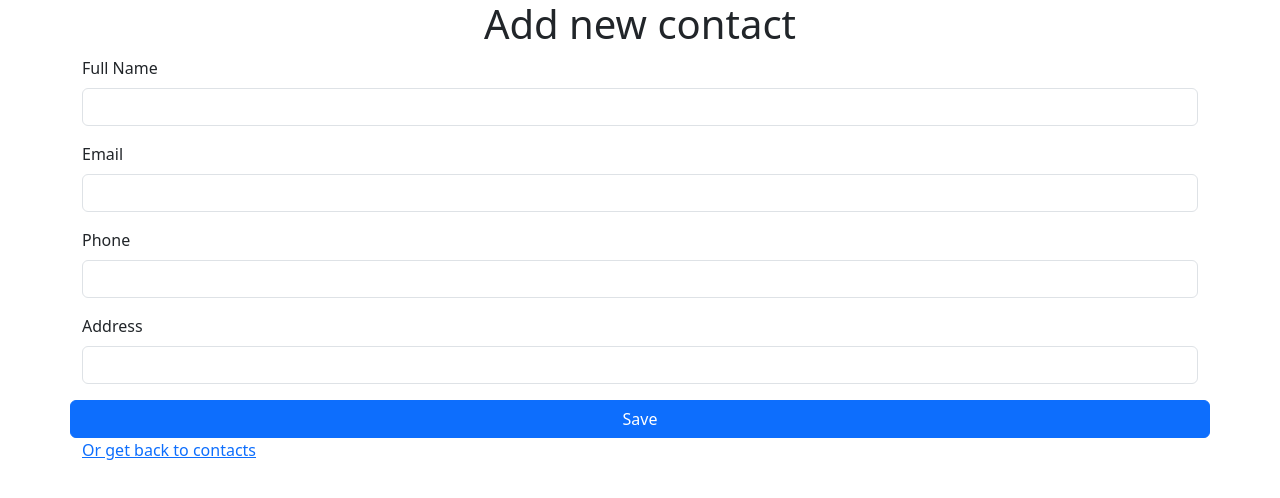
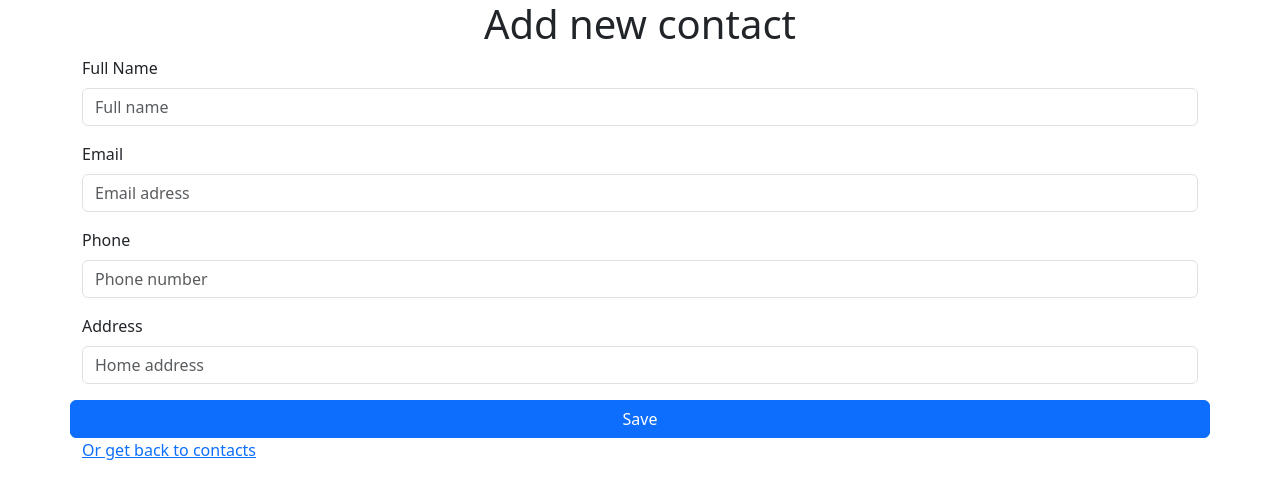
Before and after one commit to 4GeeksAcademy/TobiasLonardi-ContactList, a React (Vite) app: page /addContact in a window 1280 px wide. Shown: the top 498 px of the page. Built offline with nearby package versions, Linux system fonts and the light colour scheme.

Commit message:
add new contact

```diff
--- a/src/pages/AddContact.jsx
+++ b/src/pages/AddContact.jsx
@@ -1,30 +1,104 @@
+import { useState } from "react"
 import { Link } from "react-router-dom"
 
+
+
 export const AddContact = () => {
+   const defaultApi="https://playground.4geeks.com/contact/agendas/Tobias/contacts"
+
+   const contactDefaultValue = {
+      name:"",
+      email:"",
+      phone:"",
+      address:"",
+   }
+
+   const [contact,SetContact] = useState(contactDefaultValue)
+
+   function onChangeContact(event){
+      SetContact(
+         {
+            ...contact,
+            [event.target.name] : event.target.value
+         }
+
+      )
+   }
+
+   async function addNewContact(){
+      try {
+         const result = await fetch(defaultApi,
+         {method:"POST",
+            headers:{"Content-Type" : "application/json"
+            },
+
+            body: JSON.stringify(contact)
+         }
+
+      )
+      if(result.ok){
+         SetContact(contactDefaultValue)
+      }
+      } catch (error) {
+         console.log(error)
+      }
+
+   }
    return (
       <div className="container">
          <div className=" row flex-column justify-content-center align-items-center">
             <h1 className="text-center">Add new contact</h1>
-            <form>
+            <form action=""
+				   onSubmit={(event) => {event.preventDefault()}}>
                <div className="mb-3 col-12">
                   <label for="exampleInputEmail1" className="form-label">Full Name</label>
-                  <input type="email" className="form-control" id="exampleInputEmail1" aria-describedby="emailHelp" />
+                  <input
+                     type="email"
+                     className="form-control"
+                     id="exampleInputEmail1"
+                     aria-describedby="emailHelp"
+                     placeholder="Full name"
+                     name="name"
+                     onChange={onChangeContact}
+                      />
                </div>
                <div className="mb-3 col-12">
                   <label for="exampleInputEmail1" className="form-label">Email</label>
-                  <input type="email" className="form-control" id="exampleInputEmail1" aria-describedby="emailHelp" />
+                  <input
+                     type="email"
+                     className="form-control"
+                     id="exampleInputEmail1"
+                     aria-describedby="emailHelp"
+                     placeholder="Email adress"
+                     name="email"
+                     onChange={onChangeContact} />
                </div>
                <div className="mb-3 col-12">
                   <label for="exampleInputEmail1" className="form-label">Phone</label>
-                  <input type="email" className="form-control" id="exampleInputEmail1" aria-describedby="emailHelp" />
+                  <input
+                     type="email"
+                     className="form-control"
+                     id="exampleInputEmail1"
+                     aria-describedby="emailHelp"
+                     placeholder="Phone number"
+                     name="phone"
+                     onChange={onChangeContact}
+                   />
                </div>
                <div className="mb-3 col-12">
                   <label for="exampleInputEmail1" className="form-label">Address</label>
-                  <input type="email" className="form-control" id="exampleInputEmail1" aria-describedby="emailHelp" />
+                  <input
+                     type="email"
+                     className="form-control"
+                     id="exampleInputEmail1"
+                     aria-describedby="emailHelp"
+                     placeholder="Home address"
+                     name="address"
+                     onChange={onChangeContact} />
                </div>
 
             </form>
-              <button type="submit" class="btn btn-primary">Save</button>
+              <Link type="submit" class="btn btn-primary" to="/" onClick={addNewContact} >Save</Link>
               <Link to="/">Or get back to contacts</Link>
 
          </div>
```
